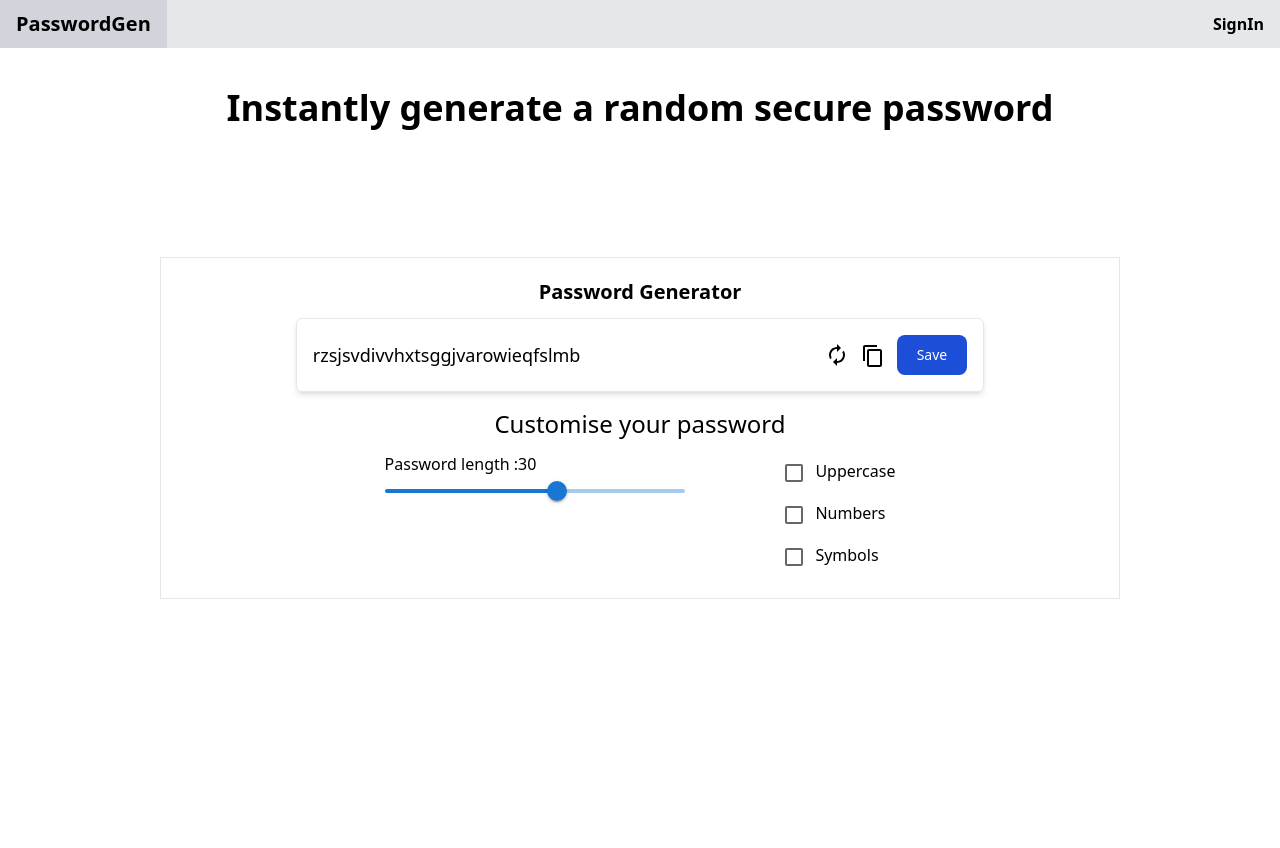
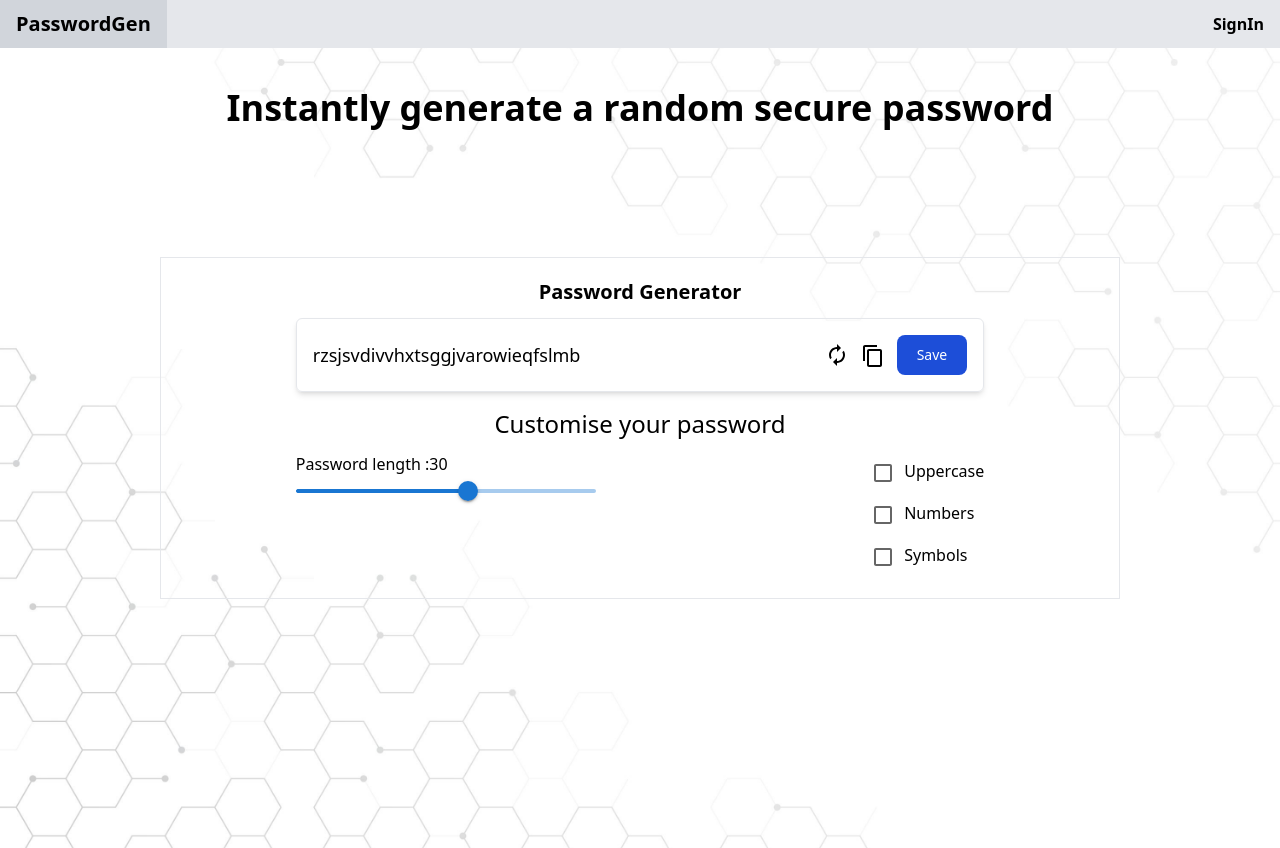
Before and after one commit to sidharth-97/Password-Generator-App, a React (Create React App) app in the folder client/: page / in a window 1280 px wide. Built offline with nearby package versions, Linux system fonts and the light colour scheme; no server answers.

Commit message:
style:UI improvements

```diff
--- a/client/src/App.css
+++ b/client/src/App.css
@@ -0,0 +1,7 @@
+.img {
+    background-image: url("../public/5570869.jpg");
+    background-repeat: no-repeat;
+    height: 100vh;
+    background-size: cover;
+    background-position: center;
+}
--- a/client/src/App.js
+++ b/client/src/App.js
@@ -3,7 +3,7 @@ import Generator from './components/Generator';
 
 function App() {
   return (
-    <div className='h-screen'>
+    <div className='h-screen img'>
       <h1 className="text-center text-4xl font-bold pt-10">Instantly generate a random secure password</h1>
        <div className='flex items-center flex-col justify-center h-3/4'>
       <Generator/>
--- a/client/src/components/Selectors.jsx
+++ b/client/src/components/Selectors.jsx
@@ -48,7 +48,7 @@ const Selectors = ({password}) => {
   return (
     <div className="w-full">
       <h1 className="text text-center text-2xl">Customise your password</h1>
-      <div className="flex flex-row justify-evenly mt-3">
+      <div className="flex flex-row justify-between mt-3">
         <div className="flex flex-col">
           <span>Password length :{length} </span>
           <LengthSlider setLength={handleLength} />
```
Also changed, not shown: client/public/5570869.jpg (added).
